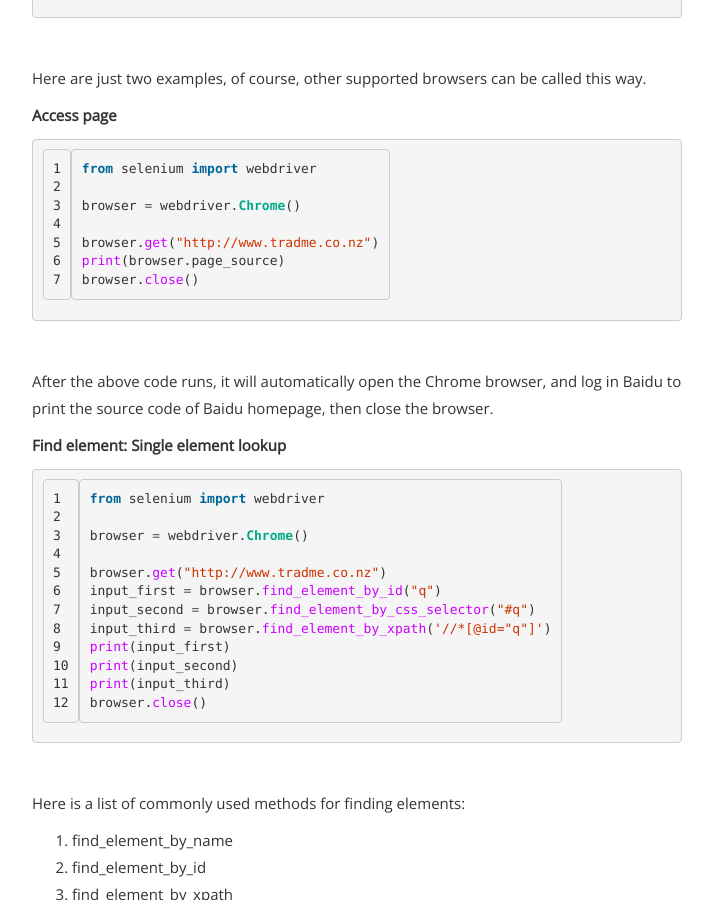
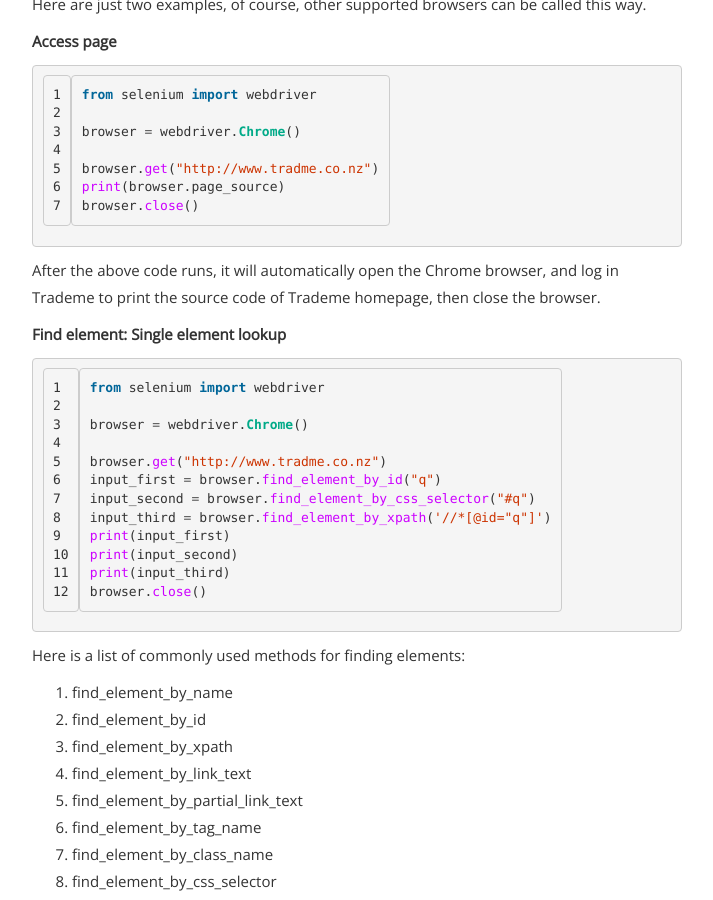
Before and after one commit to dsy401/OliBlog, a Jekyll site: the page built from _posts/2019-06-01-selenium.md, in a window 1280 px wide and 900 px high, scrolled down 1088 px. Shown: the whole window, without its empty margins (283-996 px from the left). Built offline with Jekyll 4.4.1, drawn with Linux system fonts in a browser that asks for light colours.

Commit message:
Updated '_posts/2019-06-01-selenium.md' via CloudCannon

```diff
--- a/_posts/2019-06-01-selenium.md
+++ b/_posts/2019-06-01-selenium.md
@@ -15,8 +15,6 @@ Here to talk about the more important PhantomJS, PhantomJS is a WebKit-based ser
 
 **Declare browser object**
 
-&nbsp;
-
 Above we know that selenium supports a lot of browsers, but if you want to declare and call the browser you need to:
 
 ~~~python
@@ -25,8 +23,6 @@ from selenium import webdriver
 browser = webdriver.Chrome()
 browser = webdriver.Firefox()
 ~~~
-
-&nbsp;
 
 Here are just two examples, of course, other supported browsers can be called this way.
 
@@ -42,9 +38,7 @@ print(browser.page_source)
 browser.close()
 ~~~
 
-&nbsp;
-
-After the above code runs, it will automatically open the Chrome browser, and log in Baidu to print the source code of Baidu homepage, then close the browser.
+After the above code runs, it will automatically open the Chrome browser, and log in Trademe to print the source code of Trademe homepage, then close the browser.
 
 **Find element: Single element lookup**
 
@@ -63,8 +57,6 @@ print(input_third)
 browser.close()
 ~~~
 
-&nbsp;
-
 Here is a list of commonly used methods for finding elements:
 
 1. find\_element\_by\_name
```
